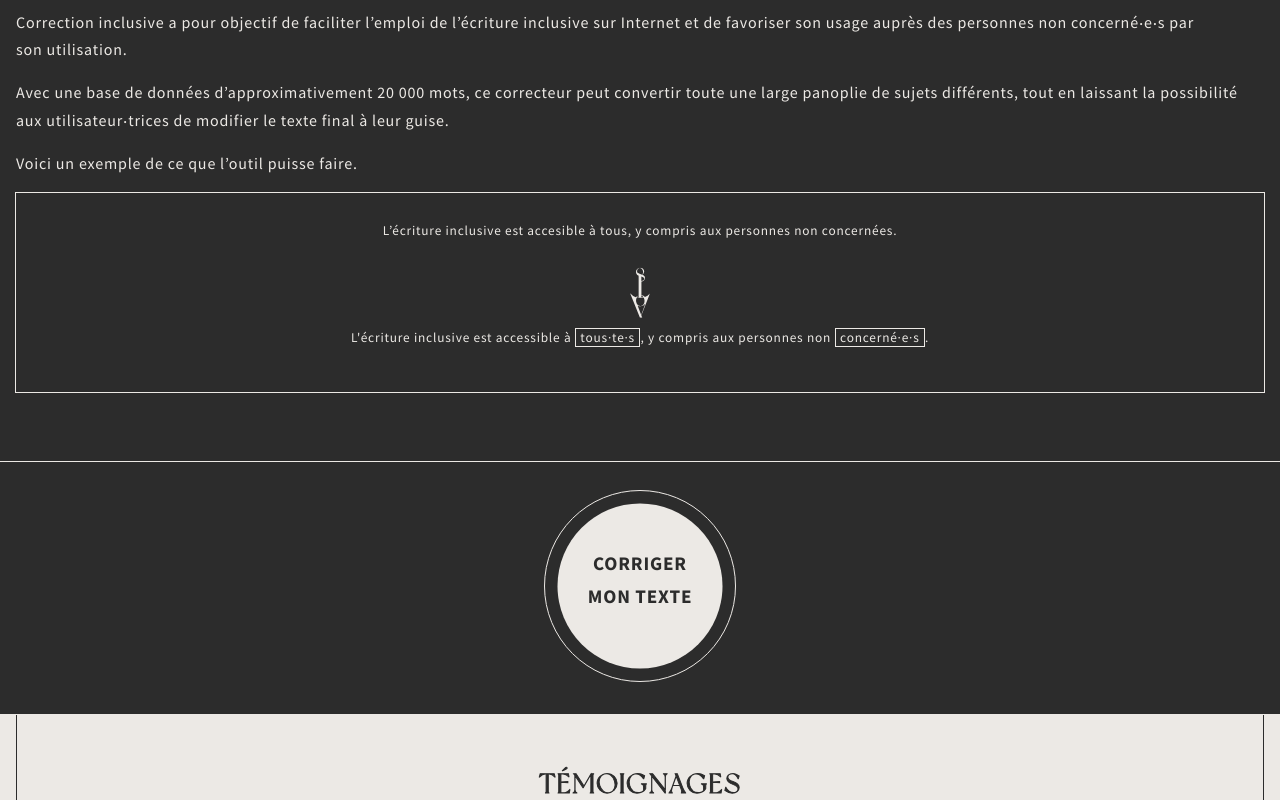
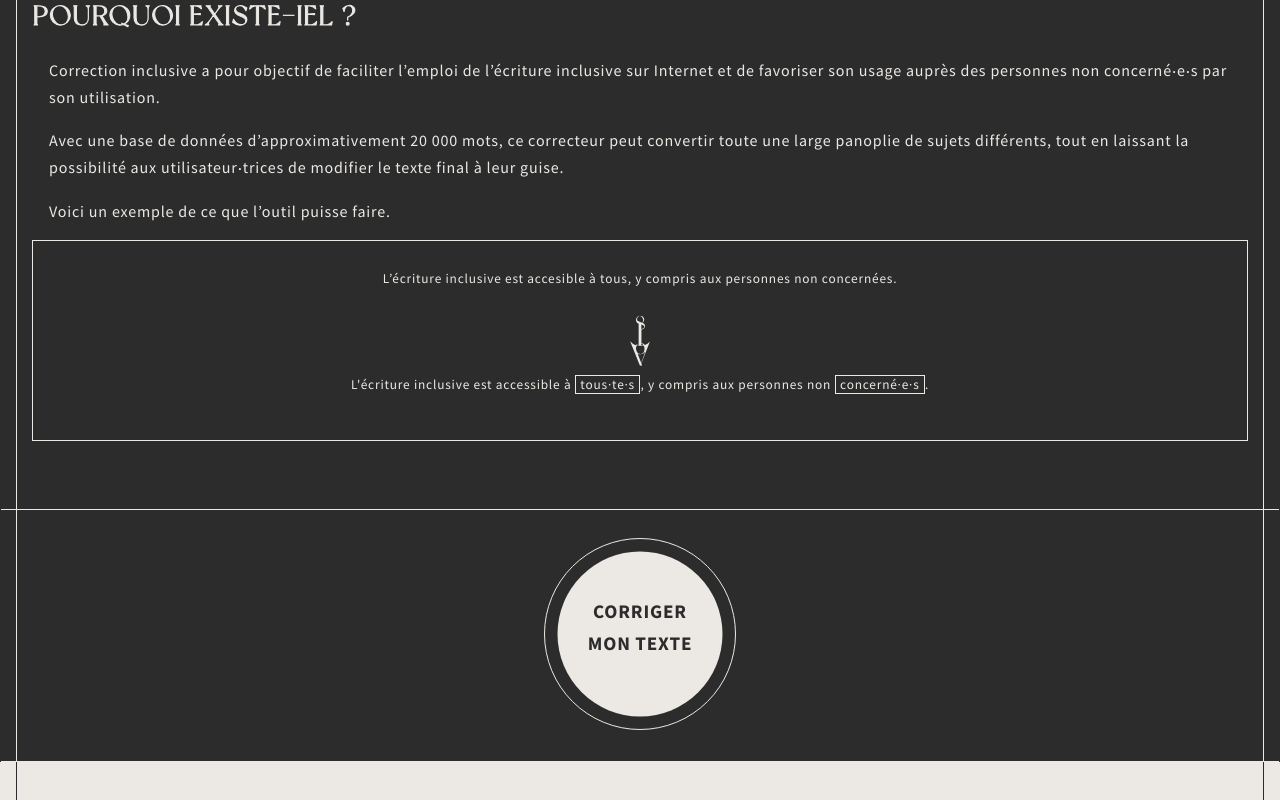
Before and after one commit to Tom-Delfosse/tfe-inclusive-writing, a Vue app in the folder inclusive_writing/: page / in a window 1280 px wide. Shown: the part 2200-3000 px from the top of the page. Built offline with nearby package versions, Linux system fonts and the light colour scheme.

Commit message:
CTA in Component

```diff
--- a/inclusive_writing/src/App.vue
+++ b/inclusive_writing/src/App.vue
@@ -76,6 +76,18 @@ body{
     background-color : $c-black;
     color: $c-white;
     padding-left: $s-mob--smaller;
+    padding-right: $s-mob--smaller;
+
+    &__content{
+      padding: 0 $s-mob--smaller;
+    padding-top: $s-mob--big;
+    border-left: 1px solid $c-white;
+    border-right: 1px solid $c-white;
+
+    // p{
+    //   margin-left: $s-mob--smaller
+    // }
+  }
 
       p, .title{
         &::selection{
--- /dev/null
+++ b/inclusive_writing/src/components/CTA.vue
@@ -0,0 +1,96 @@
+<template>
+    <div class="CTA-container">
+        <svg width="192" height="192" viewBox="0 0 192 192" fill="none">
+            <router-link class="CTA-btn" to="/tool" exact>
+                <circle  class="circle circle--full" cx="96" cy="96" r="82.5" fill="currentColor"/>
+                <circle class="circle circle--stroke" cx="96" cy="96" r="95.5" stroke="currentColor"/>
+            </router-link>
+        </svg>
+        <p>Corriger mon texte</p>
+    </div>
+</template>
+
+
+<style lang="scss" scoped>
+
+.CTA-container{
+    width: calc(100% + (#{$s-mob--smaller} * 4));
+    left: -$s-mob--smaller*2;
+    position: relative;
+    border-top: 1px solid $c-white;
+    border-bottom: 1px solid $c-white;
+
+    &:hover{
+        svg{
+        transform: translateX(-50%) scale(1.1) ;
+            .circle--stroke{
+                transition: $t-fast;
+                stroke: $c-black;
+            }
+        }
+    }
+
+    svg{
+    position: relative;
+    margin: $s-mob--medium auto;
+    left: 50%;
+    transform: translateX(-50%);
+    transition: $t-smooth;
+
+    .circle{
+        transition: $t-smooth;
+        transform-origin: center;
+            &--full{
+                fill: $c-white;
+            }
+
+            &--stroke{
+                stroke: $c-white;
+            }
+        }
+    }
+
+    p{
+        position: absolute;
+        top: 50%;
+        text-align: center;
+        left: 50%;
+        transform: translate(-50%, -50%);
+        color: $c-black;
+        width: 50%;
+        max-width: 120px;
+        margin: 0;
+        text-transform: uppercase;
+        font-weight: $w-bold;
+        font-size: $s-mob--small;
+        pointer-events: none;
+    }
+
+
+    &--dark {
+        &:hover{
+            svg{
+            transform: translateX(-50%) scale(1.1) ;
+                .circle--stroke{
+                    transition: $t-fast;
+                    stroke: $c-white;
+                }
+            }
+        }
+        p{
+            color: $c-white;
+            }
+        a{
+            .circle{
+                &--full{
+                    fill: $c-black;
+                }
+
+                &--stroke{
+                    stroke: $c-black;
+                }
+            }
+        }
+    }
+}
+</style>
--- a/inclusive_writing/src/views/Main.vue
+++ b/inclusive_writing/src/views/Main.vue
@@ -13,7 +13,7 @@
   <main class="section section--main">
 
     <section class="section section--about section--dark">
-      <div class="section__content">
+      <div class="section--dark__content">
         <svg  class="deco-ball deco-ball--top" width="171" height="263" viewBox="0 0 171 263" fill="none" xmlns="http://www.w3.org/2000/svg">
             <circle r="131" transform="matrix(-1 0 0 1 131.5 131.5)" fill="#ECE9E5" stroke="#2C2C2C"/>
         </svg>
@@ -109,18 +109,10 @@
             <p>L'écriture inclusive est accessible à <span class="word-corrected">tous·te·s</span>, y compris aux personnes non&nbsp;<span class="word-corrected">concerné·e·s</span>.</p>
           </div>
         </div>
-        <div class="CTA-container">
-          <router-link class="CTA-btn" to="/tool" exact>
-            <svg width="192" height="192" viewBox="0 0 192 192" fill="none">
-              <circle  class="cirlce circle--full" cx="96" cy="96" r="82.5" fill="#ECE9E5"/>
-              <circle class="circle circle--stroke" cx="96" cy="96" r="95.5" stroke="#ECE9E5"/>
-            </svg>
-            <p>Corriger mon texte</p>
-          </router-link>
-        </div>
+
+        <CTA/>
       </div>
     </section>
-
     <section class="section section--white section--tem">
       <div class="section--tem__title-wrap">
         <h2 class="title title--medium">Témoignages</h2>
@@ -200,6 +192,8 @@
       </ul>
     </section>
     <section class="section section--dark section--others">
+      <div class="section--dark__content">
+
       <div class="section--others__title-wrap">
         <h2 class="title title--medium">Iels aussi ont adopté l'écriture inclusive.</h2>
 
@@ -278,17 +272,10 @@
       </ul>
 
       <p class="title title--false">Et plein&nbsp;d'autres&nbsp;!</p>
+    </div>
     </section>
     <section class="section section--CTA section--white">
-        <div class="CTA-container">
-          <router-link class="CTA-btn" to="/tool" exact>
-            <svg width="192" height="192" viewBox="0 0 192 192" fill="none">
-              <circle  class="cirlce circle--full" cx="96" cy="96" r="82.5" fill="#2C2C2C"/>
-              <circle class="circle circle--stroke" cx="96" cy="96" r="95.5" stroke="#2C2C2C"/>
-            </svg>
-            <p>Corriger mon texte</p>
-          </router-link>
-        </div>
+      <CTA class="CTA-container--dark"/>
     </section>
     <!-- <Footer/> -->
   </main>
@@ -298,10 +285,12 @@
 <script>
 // import zenscroll from "zenscroll"
 // import Footer from "@/components/Footer.vue"
+import CTA from "@/components/CTA.vue"
 
 export default {
   components:{
-    // Footer
+    CTA
+    // Footer, CTA
   },
   // methods: {
   //   scrollDown : zenscroll.to(document.querySelector(".section--about"))
@@ -326,6 +315,14 @@ export default {
     align-items: flex-start;
     box-sizing: content-box;
   }
+
+  &--about{
+    p{
+      margin-left: $s-mob--smaller
+    }
+  }
+
+
 
   &--tem{
     padding-bottom: $s-mob--massive*2;
@@ -369,14 +366,15 @@ export default {
 
   &--others{
     position: relative;
-    padding-top: $s-mob--bigger;
+    // padding-top: $s-mob--bigger;
 
 
     &__title-wrap{
       position: absolute;
-      bottom: calc(100% - 5px);
+      bottom: calc(100% - 7px);
       color: $c-black;
       display: block;
+      left: $s-mob--smaller;
 
       .title{
         padding: 0 $s-mob--smaller*2 $s-mob--smaller $s-mob--smaller;
@@ -483,63 +481,7 @@ export default {
   }
 }
 
-  // &__content{
-  //   padding-top: $s-mob--big;
-  //   padding: 0 $s-mob--smaller;
-  //   border-left: 1px solid $c-white;
-  //   border-right: 1px solid $c-white;
 
-  //   p{
-  //     margin-left: $s-mob--smaller
-  //   }
-  // }
-
-.CTA-container{
-  width: calc(100% + (#{$s-mob--smaller} * 4));
-  left: -$s-mob--smaller*2;
-  position: relative;
-  border-top: 1px solid $c-white;
-  border-bottom: 1px solid $c-white;
-
-  .CTA-btn:hover{
-    svg{
-      transform: translateX(-50%) scale(1.1) ;
-      .circle--stroke{
-        transition: $t-fast;
-        stroke: $c-black;
-      }
-    }
-  }
-
-  svg{
-    position: relative;
-    margin: $s-mob--medium auto;
-    left: 50%;
-    transform: translateX(-50%);
-    transition: $t-smooth;
-
-    .circle{
-      transition: $t-smooth;
-      transform-origin: center;
-    }
-  }
-
-  p{
-    position: absolute;
-    top: 50%;
-    text-align: center;
-    left: 50%;
-    transform: translate(-50%, -50%);
-    color: $c-black;
-    width: 50%;
-    max-width: 120px;
-    margin: 0;
-    text-transform: uppercase;
-    font-weight: $w-bold;
-    font-size: $s-mob--small;
-
-  }
-}
 
 .btn{
   &--scroll-down{
```
